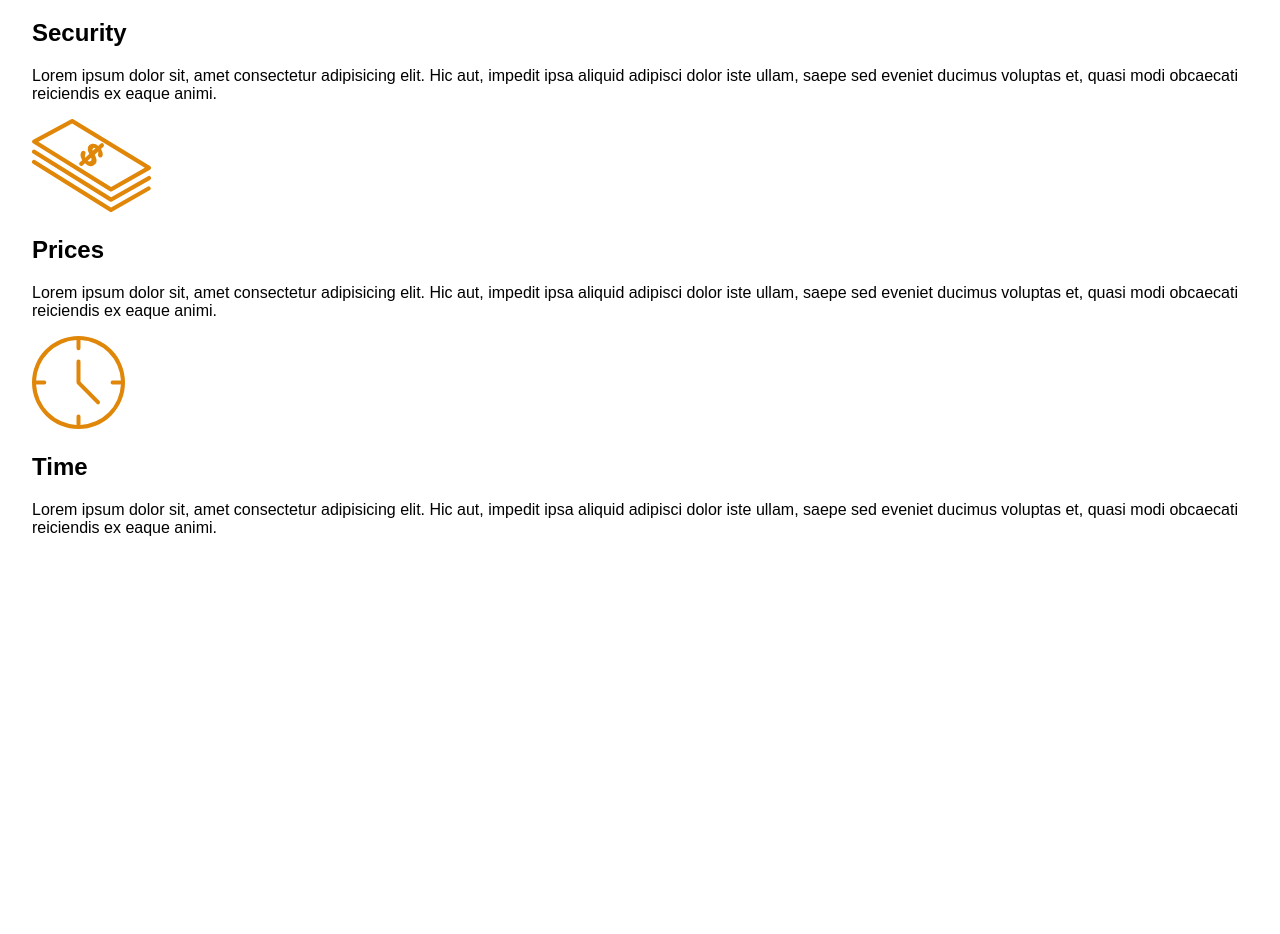
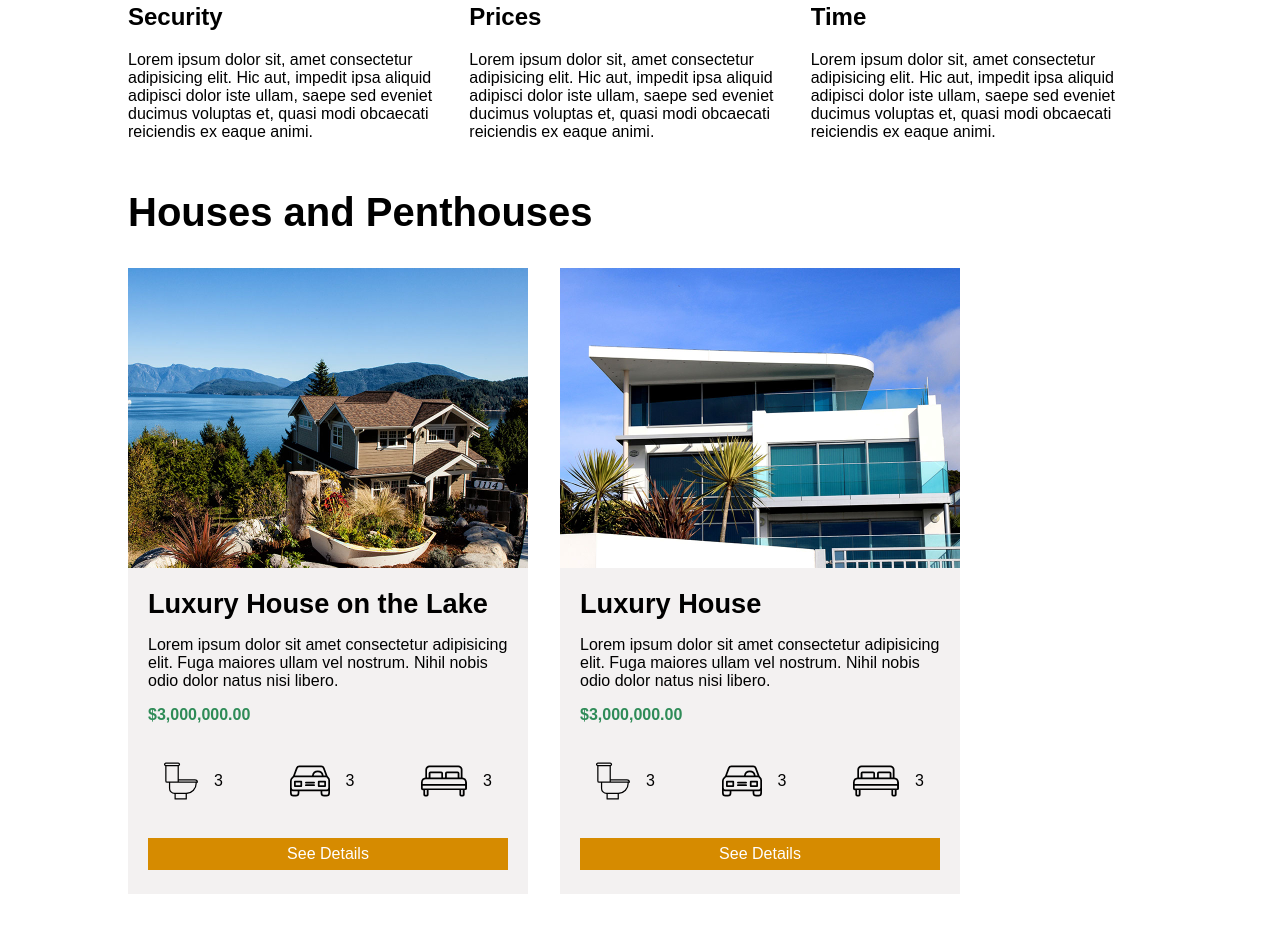
Before and after one commit to Mauricio-Chavez/realEstate-102, a plain HTML site: page index.html in a window 1280 px wide. Shown: the part 546-1480 px from the top of the page. Before the commit the page ends 1099 px from the top, so only its background shows below. Drawn offline with Linux system fonts and the light colour scheme.

Commit message:
Houses and Penthouses section

```diff
--- a/index.html
+++ b/index.html
@@ -8,6 +8,8 @@
 </head>
 <body>
     <header>
+        <div class="flex-header-v container">
+            <div class="flex-header">
                 <h1>Real Estate</h1>
                 <nav>
                     <ul>
@@ -16,11 +18,14 @@
                         <li><a href="">Contact</a></li>
                     </ul>
                 </nav>
+
+            </div>
             <p>We sell luxury houses, condominiums, and penthouses</p>
+        </div>
     </header>
-    <main>
+    <main class="container">
         <h1>More about us</h1>
-        <div class="main-content">
+        <div class="flex-about">
             <div>
                 <img src="./img/icon1.svg" alt="Security icon">
                 <h2>Security</h2>
@@ -38,5 +43,79 @@
             </div>
         </div>
     </main>
+    <section class="container">
+        <h2>Houses and Penthouses</h2>
+        <div class="houses-container">
+            <div class="house-item">
+                <img src="/img/announcement1.jpg" alt="">
+                <div class="house-item-text">
+                    <h3>Luxury House on the Lake</h3>
+                    <p>Lorem ipsum dolor sit amet consectetur adipisicing elit. Fuga maiores ullam vel nostrum. Nihil nobis odio dolor natus nisi libero.</p>
+                    <p class="price">$3,000,000.00</p>
+                    <ul class="list-flex">
+                        <li class="item-flex">
+                            <img src="/img/icon_wc.svg" alt="">
+                            <p>3</p>
+                        </li>
+                        <li class="item-flex">
+                            <img src="/img/icon_parking.svg" alt="">
+                            <p>3</p>
+                        </li>
+                        <li class="item-flex">
+                            <img src="/img/icon_room.svg" alt="">
+                            <p>3</p>
+                        </li>
+                    </ul>
+                    <button class="btn">See Details</button>
+                </div>
+            </div>
+            <div class="house-item">
+                <img src="/img/announcement2.jpg" alt="">
+                <div class="house-item-text">
+                    <h3>Luxury House </h3>
+                    <p>Lorem ipsum dolor sit amet consectetur adipisicing elit. Fuga maiores ullam vel nostrum. Nihil nobis odio dolor natus nisi libero.</p>
+                    <p class="price">$3,000,000.00</p>
+                    <ul class="list-flex">
+                        <li class="item-flex">
+                            <img src="/img/icon_wc.svg" alt="">
+                            <p>3</p>
+                        </li>
+                        <li class="item-flex">
+                            <img src="/img/icon_parking.svg" alt="">
+                            <p>3</p>
+                        </li>
+                        <li class="item-flex">
+                            <img src="/img/icon_room.svg" alt="">
+                            <p>3</p>
+                        </li>
+                    </ul>
+                    <button class="btn">See Details</button>
+                </div>
+            </div>
+            <div class="house-item">
+                <img src="/img/announcement3.jpg" alt="">
+                <div class="house-item-text">
+                    <h3>House with a Pool</h3>
+                    <p>Lorem ipsum dolor sit amet consectetur adipisicing elit. Fuga maiores ullam vel nostrum. Nihil nobis odio dolor natus nisi libero.</p>
+                    <p class="price">$3,000,000.00</p>
+                    <ul class="list-flex">
+                        <li class="item-flex">
+                            <img src="/img/icon_wc.svg" alt="">
+                            <p>3</p>
+                        </li>
+                        <li class="item-flex">
+                            <img src="/img/icon_parking.svg" alt="">
+                            <p>3</p>
+                        </li>
+                        <li class="item-flex">
+                            <img src="/img/icon_room.svg" alt="">
+                            <p>3</p>
+                        </li>
+                    </ul>
+                    <button class="btn">See Details</button>
+                </div>
+            </div>
+        </div>
+    </section>
 </body>
 </html>
--- a/style.css
+++ b/style.css
@@ -1,32 +1,48 @@
+/*!Global*/
+
 body {
     margin: 0;
     padding: 0;
     font-family: 'Arial', sans-serif;
 }
+img{
+    max-width: 100%;
+}
+/* Utilities */
 
-main{
+.container{
+    width: 80%;
     margin: 0 auto;
-    max-width: 95%;
 }
 
+/*!header*/
+.flex-header-v{
+    display: flex;
+    flex-direction: column;
+    justify-content: space-between;
+    height: 35vh;
+}
+.flex-header-v p{
+    font-size: 20px;
+}
+.flex-header{
+    display: flex;
+    flex-direction: row;
+    justify-content: space-between;
+    align-items: center;
+}
 header {
     padding: 1rem;
     background-image: url(./img/header.jpg);
     background-size: cover;
     color: white;
-    height: 350px;
-    text-align: center;
+    height: 40vh;
 }
 
-h1 {
-    margin-bottom: 0.5rem;
-}
-
+/*!Nav*/
 nav {
     display: flex;
     justify-content: center;
-    margin-top: 0.5rem;
-    margin-left: -2.7rem;
 }
 
 nav ul {
@@ -41,6 +57,65 @@ ul li a {
     color: white;
 }
 
-p {
-    margin-top: 0.5rem;
+/*!About Section*/
+.flex-about{
+    display: flex;
+    flex-direction: row;
+    justify-content: space-between;
+    align-items: center;
 }
+
+/*!House Item*/
+.houses-container{
+    display: flex;
+    flex-direction: row;
+    flex-wrap: wrap;
+    margin: 0 auto;
+    gap: 2rem;
+}
+.house-item{
+    background-color: #f3f1f1;
+    width: 25rem;
+    margin-bottom: 3rem;
+}
+.house-item-text{
+    width: 90%;
+    margin: 0 auto;
+}
+.list-flex{
+    display: flex;
+    flex-direction: row;
+    justify-content: space-between;
+    align-items: center;
+    padding: 1rem;
+}
+.house-item-text ul, .house-item-text li{
+    list-style: none;
+}
+.item-flex{
+    display: flex;
+}
+.item-flex p{
+    margin-left: 1rem;
+}
+.btn{
+    background-color: rgb(214, 139, 0);
+    width: 100%;
+    height: 2rem;
+    border: none;
+    color: white;
+    margin-bottom: 1.5rem;
+    font-size: 1rem;
+}
+.house-item h3{
+    margin: 1rem auto;
+    font-size: 1.7rem;
+    font-weight: bold;
+}
+.price{
+    color: seagreen;
+    font-weight: bold;
+}
+section h2{
+    font-size: 2.5rem;
+}
```
Also changed, not shown: practice/flex.html (added, +31 -0 lines), practice/flex2.html (added, +82 -0 lines). Lines whose indentation alone changed are shown as unchanged.
